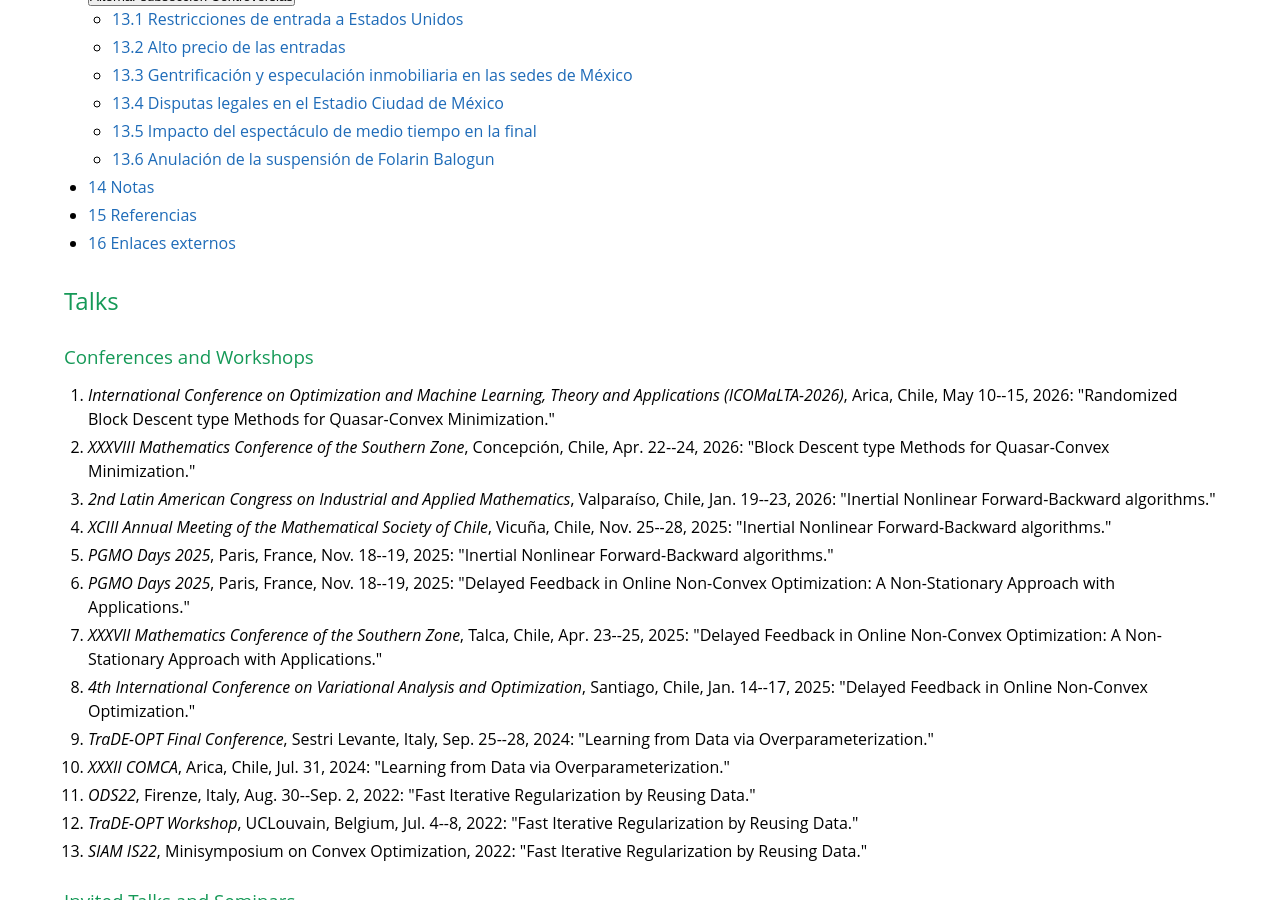
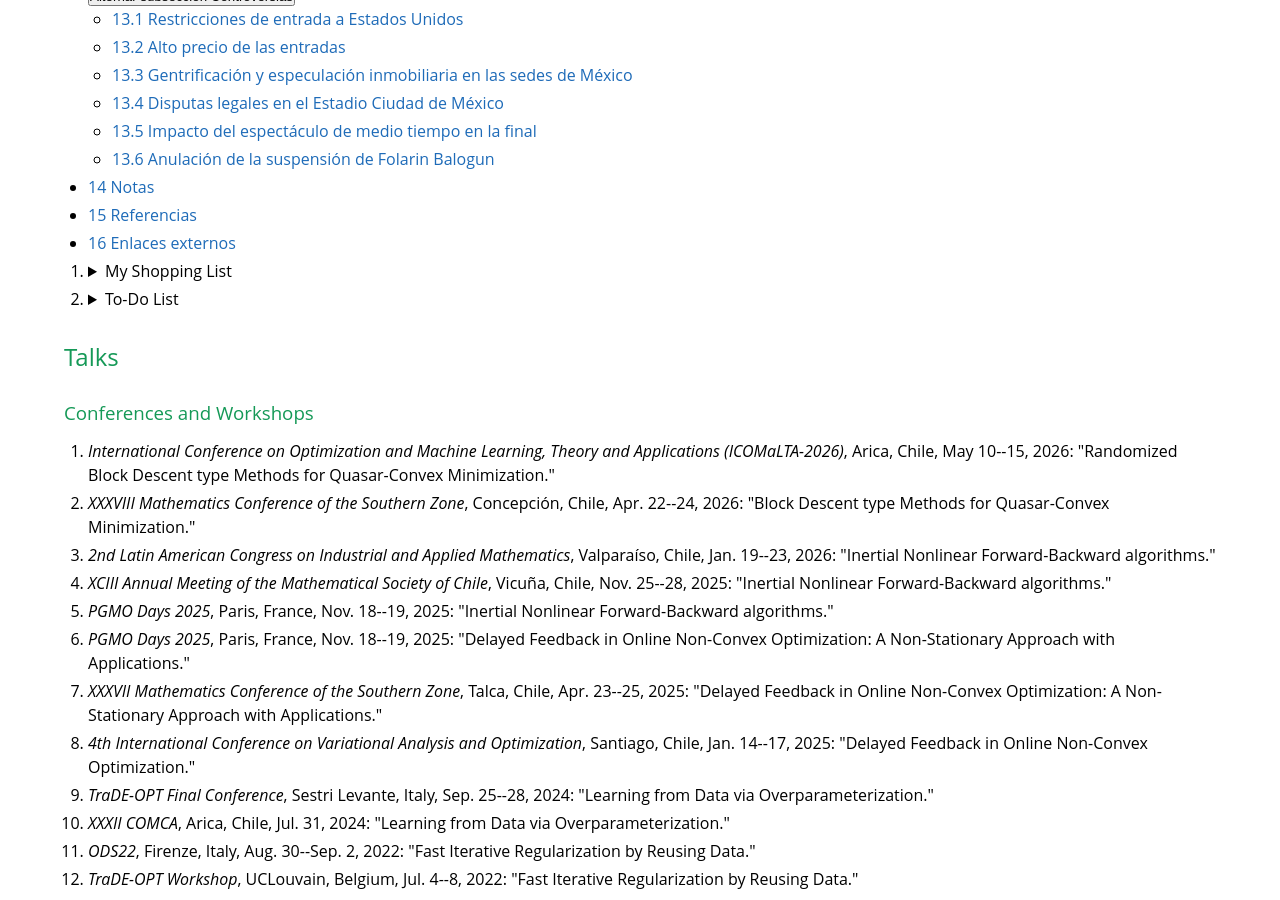
Before and after one commit to cristianvega1995/cristianvega1995.github.io, a Jekyll site: the page Collaborators.html, which Jekyll copies as it is, in a window 1280 px wide and 900 px high, scrolled down 3403 px. Built offline with Jekyll 4.4.1, drawn with Linux system fonts in a browser that asks for light colours.

Commit message:
Add shopping and to-do lists to Collaborators.html
Added shopping and to-do lists with details sections.

```diff
--- a/Collaborators.html
+++ b/Collaborators.html
@@ -1585,6 +1585,24 @@ for (i = 0; i < coll.length; i++) {
 	</li>
 </ul>
 </div></div>
+<ol>
+  <li>
+    <details>
+      <summary>My Shopping List</summary>
+      <ul>
+        <li>Apples</li>
+        <li>Milk</li>
+        <li>Bread</li>
+      </ul>
+    </details>
+  </li>
+  <li>
+    <details>
+      <summary>To-Do List</summary>
+      <p>Clean the kitchen and walk the dog.</p>
+    </details>
+  </li>
+</ol>
 
 	</div>
 	</div>
```
